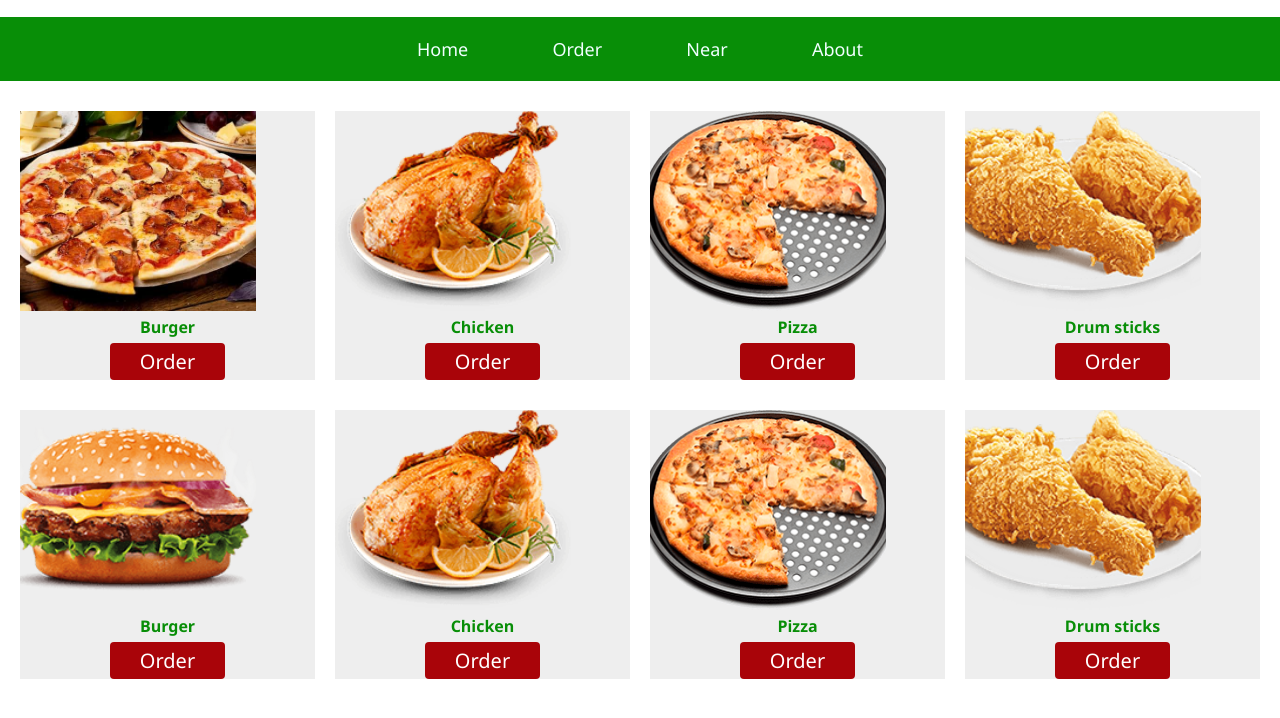
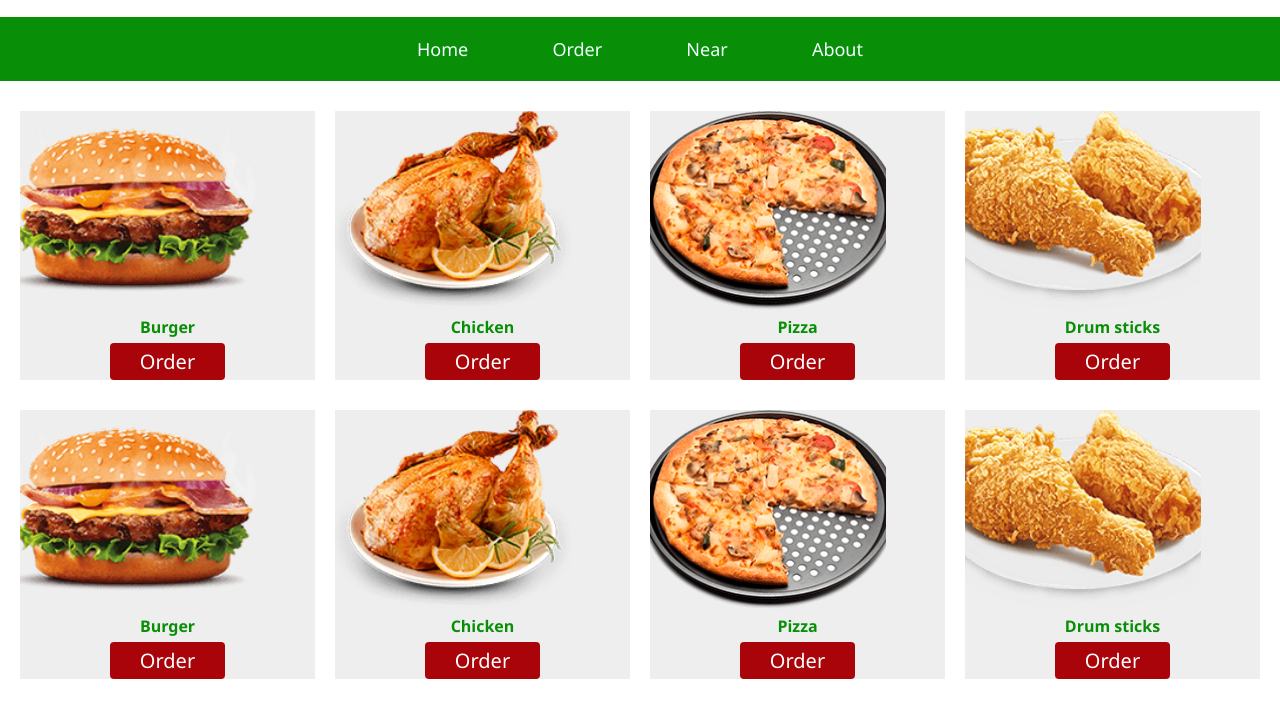
Before and after one commit to aeprodigy/responsive-food-website, a plain HTML site: page index.html in a window 1280 px wide. Shown: the part 66-784 px from the top of the page. Drawn offline with Linux system fonts and the light colour scheme.

Commit message:
img
image change

```diff
--- a/index.html
+++ b/index.html
@@ -23,7 +23,7 @@
 
     <section class="items">
         <div class="item">
-            <img src="images/menu-1.jpg" alt="">
+            <img src="images/dish-1.png" alt="">
             <h4>Burger</h4>
             <button>Order</button>
         </div>
```
